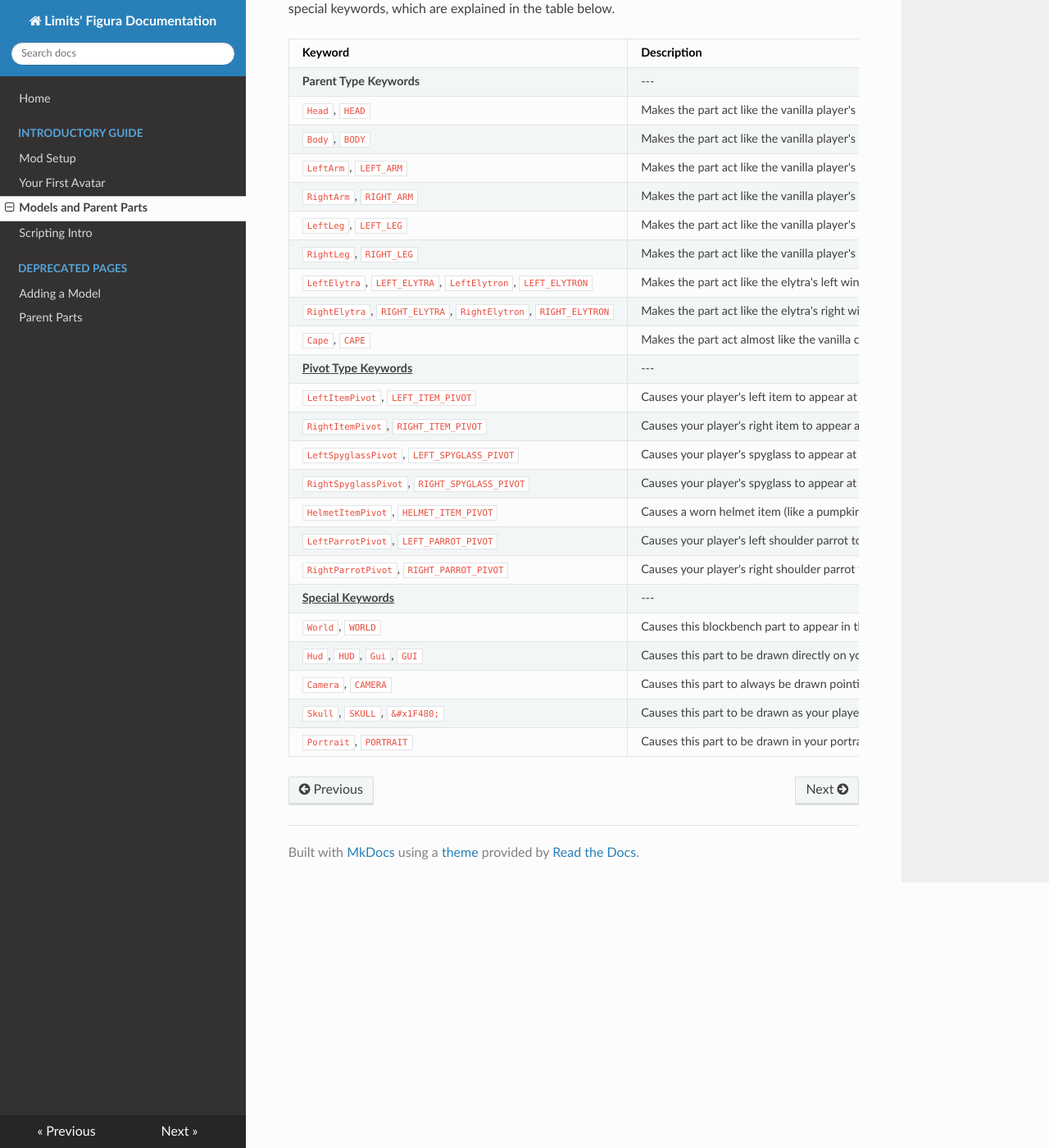
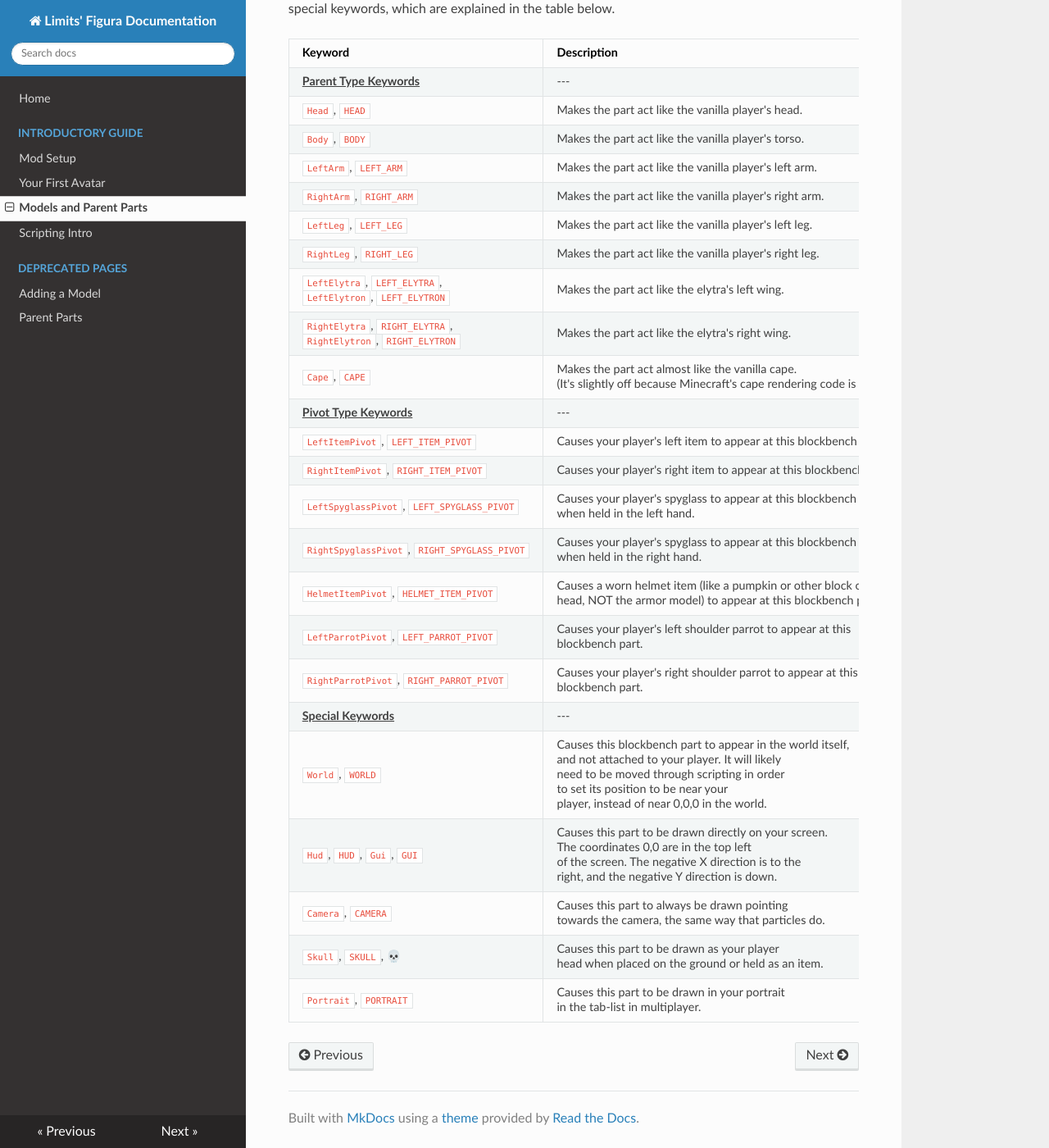
Before and after one commit to Moonlight-Maya/LimitsFiguraDocs, an MkDocs documentation site: the page built from docs/guides/first_avatar/p2_model.md, in a window 1280 px wide and 1400 px high, scrolled down 1459 px. Shown: the whole window at 82% size. Built offline with MkDocs 1.6.1, drawn with Linux system fonts in a browser that asks for light colours; nearby versions of some CDN libraries.

```diff
--- a/docs/guides/first_avatar/p2_model.md
+++ b/docs/guides/first_avatar/p2_model.md
@@ -28,27 +28,27 @@ Using certain special words, called "Keywords", at the **start** of a Blockbench
 
 | Keyword | Description |
 |---|---|
-| **Parent Type Keywords** | --- |
+| <u>**Parent Type Keywords**</u> | --- |
 | `Head`, `HEAD` | Makes the part act like the vanilla player's head. |
 | `Body`, `BODY` | Makes the part act like the vanilla player's torso. |
 | `LeftArm`, `LEFT_ARM` | Makes the part act like the vanilla player's left arm. |
 | `RightArm`, `RIGHT_ARM` | Makes the part act like the vanilla player's right arm. |
 | `LeftLeg`, `LEFT_LEG` | Makes the part act like the vanilla player's left leg. |
 | `RightLeg`, `RIGHT_LEG` | Makes the part act like the vanilla player's right leg. |
-| `LeftElytra`, `LEFT_ELYTRA`, `LeftElytron`, `LEFT_ELYTRON` | Makes the part act like the elytra's left wing. |
-| `RightElytra`, `RIGHT_ELYTRA`, `RightElytron`, `RIGHT_ELYTRON` | Makes the part act like the elytra's right wing. |
-| `Cape`, `CAPE` | Makes the part act almost like the vanilla cape. (It's slightly off because Minecraft's cape rendering code is annoying.) |
+| `LeftElytra`, `LEFT_ELYTRA`, <br />`LeftElytron`,  `LEFT_ELYTRON` | Makes the part act like the elytra's left wing. |
+| `RightElytra`, `RIGHT_ELYTRA`, <br />`RightElytron`, `RIGHT_ELYTRON` | Makes the part act like the elytra's right wing. |
+| `Cape`, `CAPE` | Makes the part act almost like the vanilla cape. <br /> (It's slightly off because Minecraft's cape rendering code is annoying.) |
 | <u>**Pivot Type Keywords**</u> | --- |
 | `LeftItemPivot`, `LEFT_ITEM_PIVOT` | Causes your player's left item to appear at this blockbench part. |
 | `RightItemPivot`, `RIGHT_ITEM_PIVOT` | Causes your player's right item to appear at this blockbench part. |
-| `LeftSpyglassPivot`, `LEFT_SPYGLASS_PIVOT` | Causes your player's spyglass to appear at this blockbench part when held in the left hand. |
-| `RightSpyglassPivot`, `RIGHT_SPYGLASS_PIVOT` | Causes your player's spyglass to appear at this blockbench part when held in the right hand. |
-| `HelmetItemPivot`, `HELMET_ITEM_PIVOT` | Causes a worn helmet item (like a pumpkin or other block on the head, NOT the armor model) to appear at this blockbench part. |
-| `LeftParrotPivot`, `LEFT_PARROT_PIVOT` | Causes your player's left shoulder parrot to appear at this blockbench part. |
-| `RightParrotPivot`, `RIGHT_PARROT_PIVOT` | Causes your player's right shoulder parrot to appear at this blockbench part. |
+| `LeftSpyglassPivot`, `LEFT_SPYGLASS_PIVOT` | Causes your player's spyglass to appear at this blockbench part<br />  when held in the left hand. |
+| `RightSpyglassPivot`, `RIGHT_SPYGLASS_PIVOT` | Causes your player's spyglass to appear at this blockbench part<br />  when held in the right hand. |
+| `HelmetItemPivot`, `HELMET_ITEM_PIVOT` | Causes a worn helmet item (like a pumpkin or other block on the<br />  head, NOT the armor model) to appear at this blockbench part. |
+| `LeftParrotPivot`, `LEFT_PARROT_PIVOT` | Causes your player's left shoulder parrot to appear at this<br />  blockbench part. |
+| `RightParrotPivot`, `RIGHT_PARROT_PIVOT` | Causes your player's right shoulder parrot to appear at this<br />  blockbench part. |
 | <u>**Special Keywords**</u> | --- |
-| `World`, `WORLD` | Causes this blockbench part to appear in the world itself, and not attached to your player. It will likely need to be moved through scripting in order to set its position to be near your player, instead of near 0,0,0 in the world. |
-| `Hud`, `HUD`, `Gui`, `GUI` | Causes this part to be drawn directly on your screen. The coordinates 0,0 are in the top left of the screen. The negative X direction is to the right, and the negative Y direction is down. |
-| `Camera`, `CAMERA` | Causes this part to always be drawn pointing towards the camera, the same way that particles do. |
-| `Skull`, `SKULL`, `&#x1F480;` | Causes this part to be drawn as your player head when placed on the ground or held as an item. |
-| `Portrait`, `PORTRAIT` | Causes this part to be drawn in your portrait in the tab-list in multiplayer. |
+| `World`, `WORLD` | Causes this blockbench part to appear in the world itself,<br />  and not attached to your player. It will likely<br />  need to be moved through scripting in order<br />  to set its position to be near your<br />  player, instead of near 0,0,0 in the world. |
+| `Hud`, `HUD`, `Gui`, `GUI` | Causes this part to be drawn directly on your screen.<br />  The coordinates 0,0 are in the top left<br />  of the screen. The negative X direction is to the <br /> right, and the negative Y direction is down. |
+| `Camera`, `CAMERA` | Causes this part to always be drawn pointing <br /> towards the camera, the same way that particles do. |
+| `Skull`, `SKULL`, &#x1F480; | Causes this part to be drawn as your player <br /> head when placed on the ground or held as an item. |
+| `Portrait`, `PORTRAIT` | Causes this part to be drawn in your portrait<br />  in the tab-list in multiplayer. |
```
